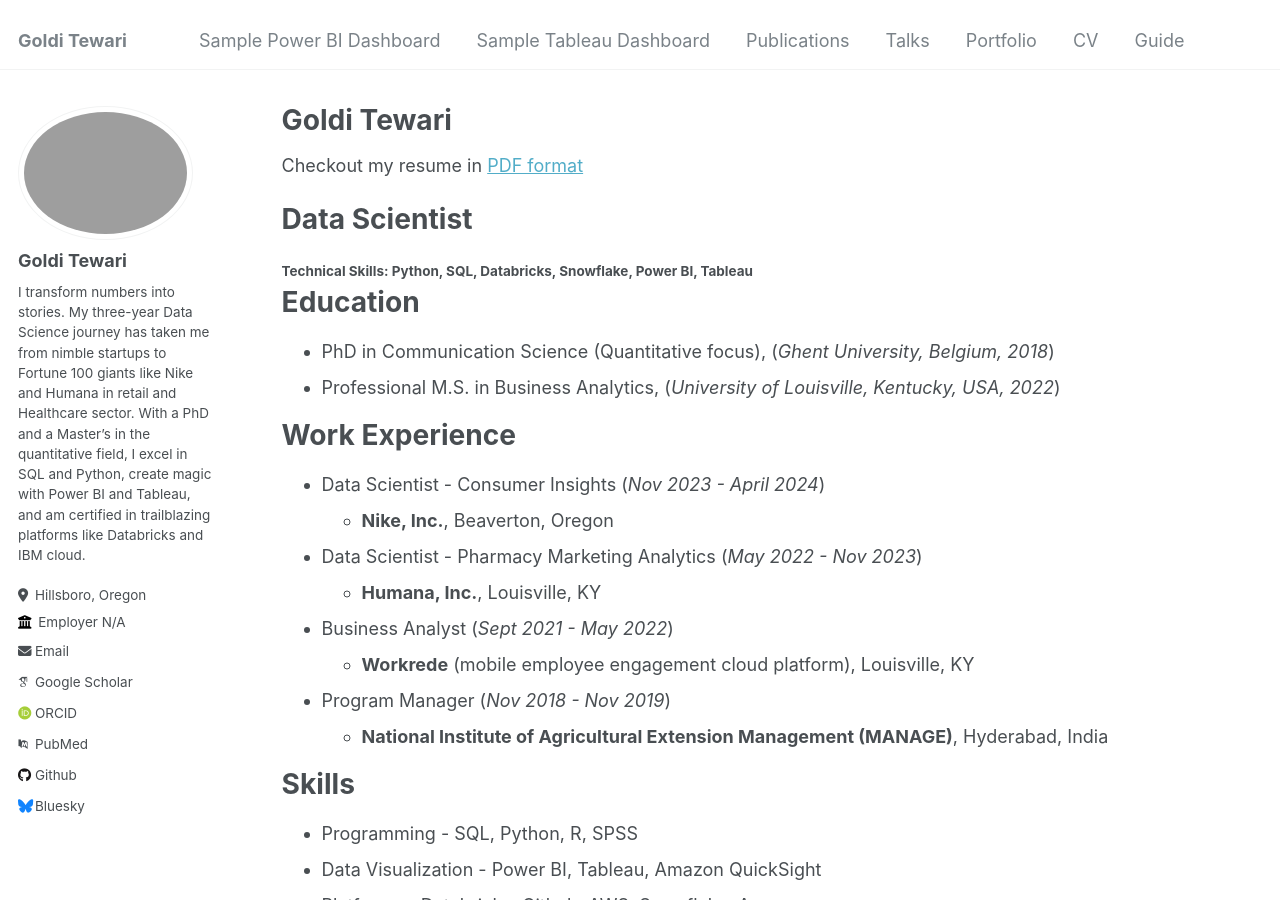
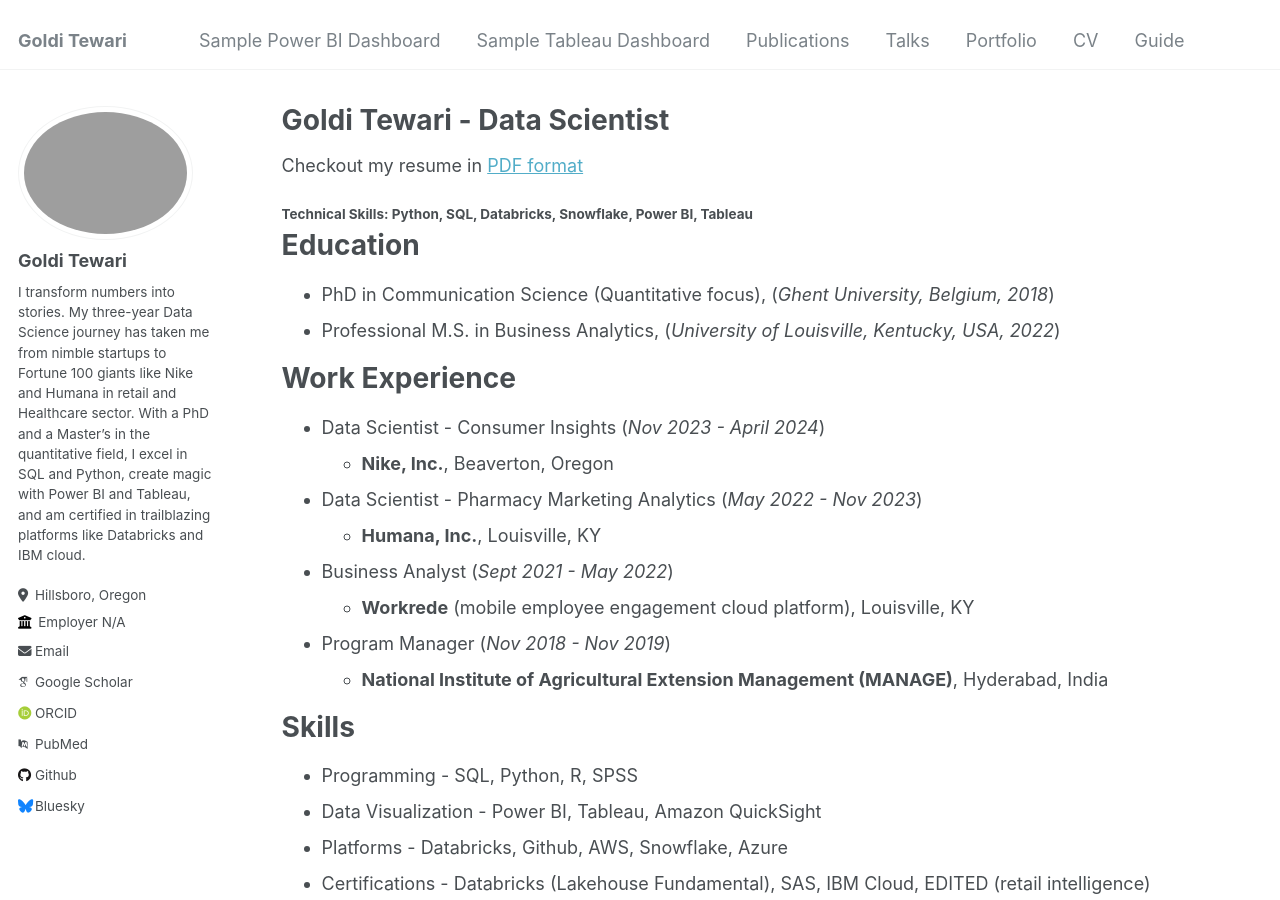
Before and after one commit to golditewari9/golditewari.github.io, a Jekyll site: the page built from _pages/cv.md, in a window 1280 px wide and 900 px high. Built offline with Jekyll 4.4.1, drawn with Linux system fonts in a browser that asks for light colours; some web fonts are replaced; part of the change alters nothing that is shown.

Commit message:
Update cv.md

```diff
--- a/_pages/cv.md
+++ b/_pages/cv.md
@@ -1,6 +1,6 @@
 ---
 layout: archive
-title: "Goldi Tewari"
+title: "Goldi Tewari - Data Scientist"
 permalink: /cv/
 author_profile: true
 redirect_from:
@@ -8,7 +8,6 @@ redirect_from:
 ---
 Checkout my resume in [PDF format](files/Goldi_Tewari_resume.pdf)
 {% include base_path %}
-# Data Scientist
 
 #### Technical Skills: Python, SQL, Databricks, Snowflake, Power BI, Tableau
 
```
